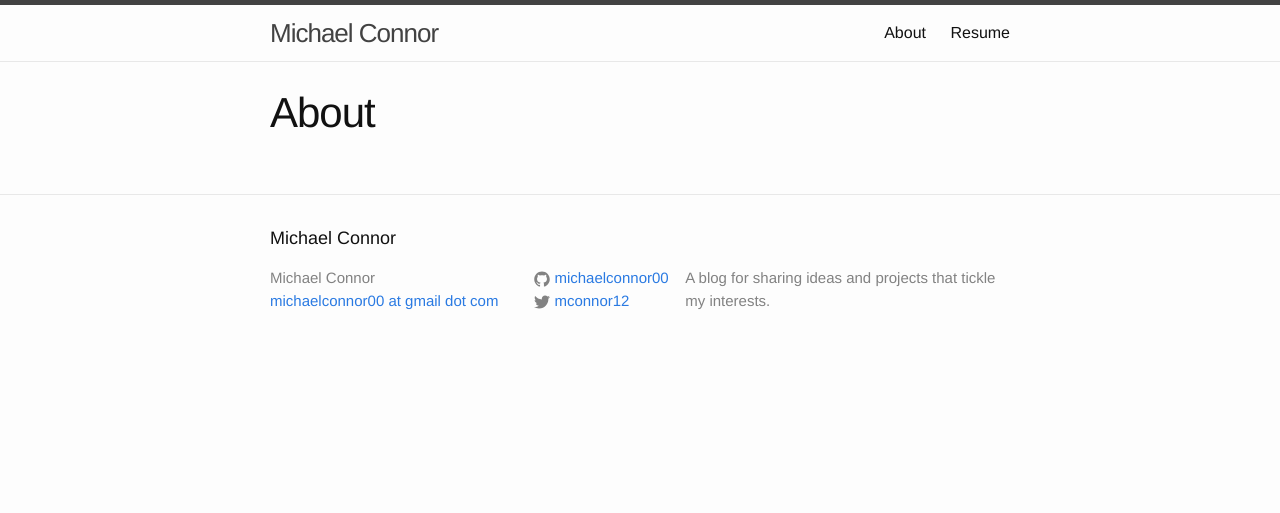
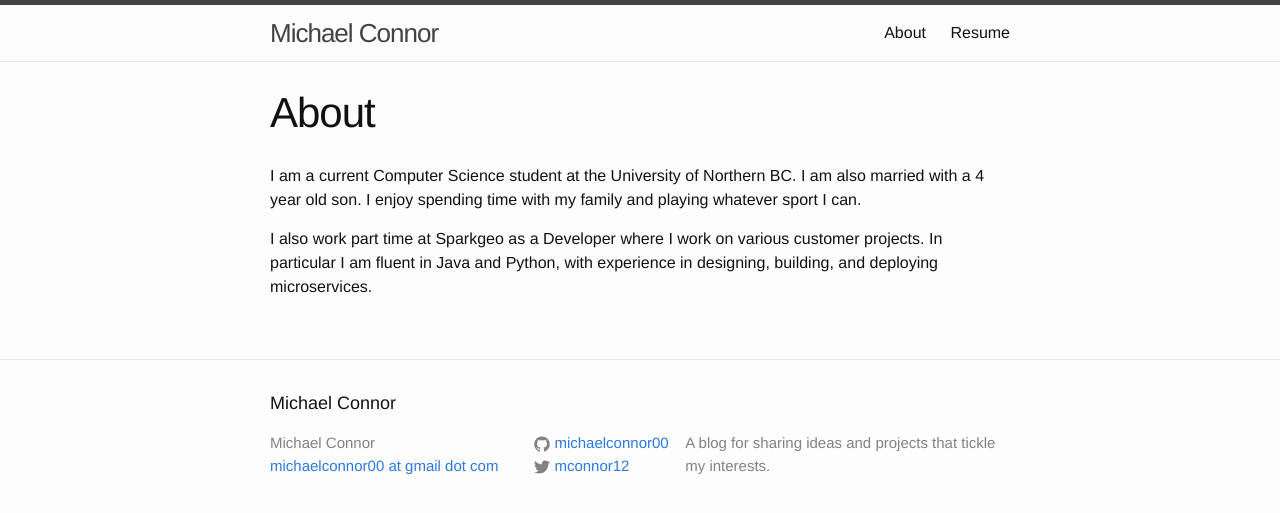
Before and after one commit to michaelconnor00/mc_blog, a Jekyll site: the page built from about.md, in a window 1280 px wide. Shown: the top 513 px of the page. Built offline with Jekyll 4.4.1, drawn with Linux system fonts in a browser that asks for light colours.

Commit message:
Updated about page.

```diff
--- a/about.md
+++ b/about.md
@@ -3,3 +3,7 @@ layout: page
 title: About
 permalink: /about/
 ---
+
+I am a current Computer Science student at the University of Northern BC. I am also married with a 4 year old son. I enjoy spending time with my family and playing whatever sport I can.
+
+I also work part time at Sparkgeo as a Developer where I work on various customer projects. In particular I am fluent in Java and Python, with experience in designing, building, and deploying microservices.
```
